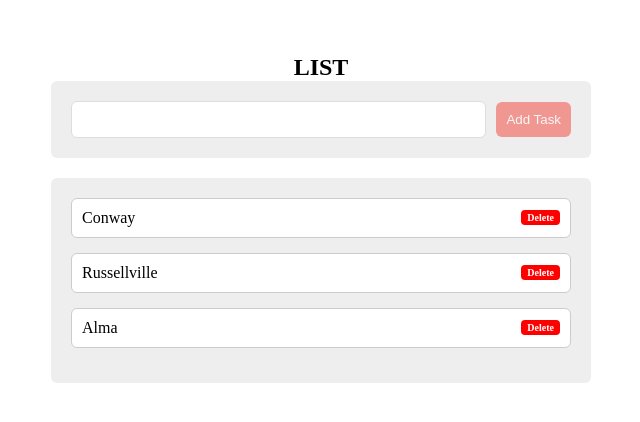
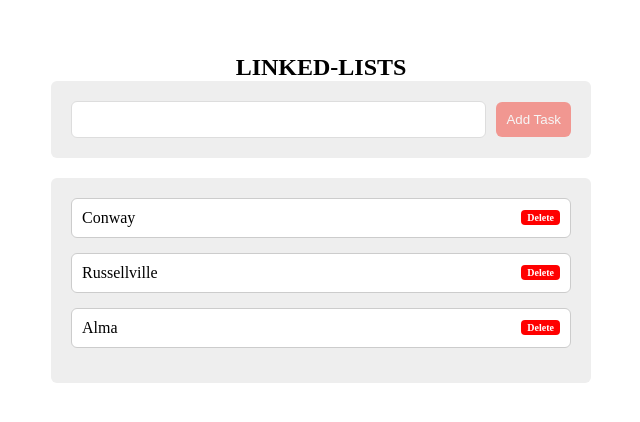
Before and after one commit to SmaLLAlien/data-structures, an Angular app: page / in a window 1280 px wide. Shown: the part 200-622 px from the top of the page, without its empty margins (319-959 px from the left). Built offline with nearby package versions, Linux system fonts and the light colour scheme.

Commit message:
linked-list: title fix

```diff
--- a/src/app/app/app.component.html
+++ b/src/app/app/app.component.html
@@ -1,5 +1,5 @@
 <div class="container">
-  <div class="header">LIST</div>
+  <div class="header">LINKED-LISTS</div>
   <div class="form">
     <input type="text" class="form__input" [formControl]="taskControl">
     <input type="submit" class="form__add" value="Add Task" (click)="addItemToList()" [disabled]="taskControl.invalid">
```
